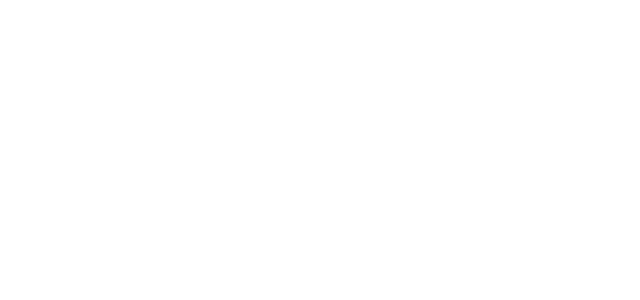
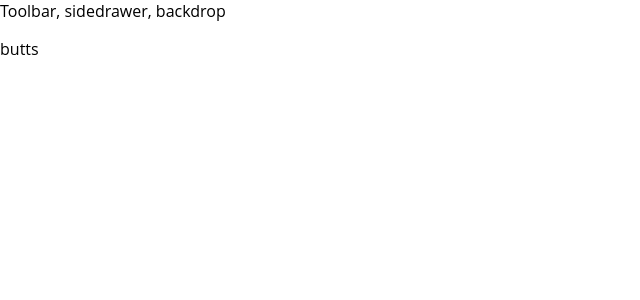
Before and after one commit to ahrGNUts/Burger-Builder, a React (Create React App) app: page / in a window 1280 px wide. Shown: the top 300 px of the page, without its empty margins (0-640 px from the left). Built offline with nearby package versions, Linux system fonts and the light colour scheme; the HTML template or start-up script is replaced by a standard one.

Commit message:
layout skeleton

```diff
--- a/src/App.js
+++ b/src/App.js
@@ -1,9 +1,11 @@
 import React from 'react';
+
+import Layout from './components/Layout/Layout';
 
 function App() {
   return (
     <div>
-
+      <Layout><p>butts</p></Layout>
     </div>
   );
 }
--- /dev/null
+++ b/src/components/Layout/Layout.js
@@ -0,0 +1,12 @@
+import React from 'react';
+
+const layout = ( props ) => (
+    <>
+        <div>Toolbar, sidedrawer, backdrop</div>
+        <main>
+            {props.children}
+        </main>
+    </>
+);
+
+export default layout;
```
